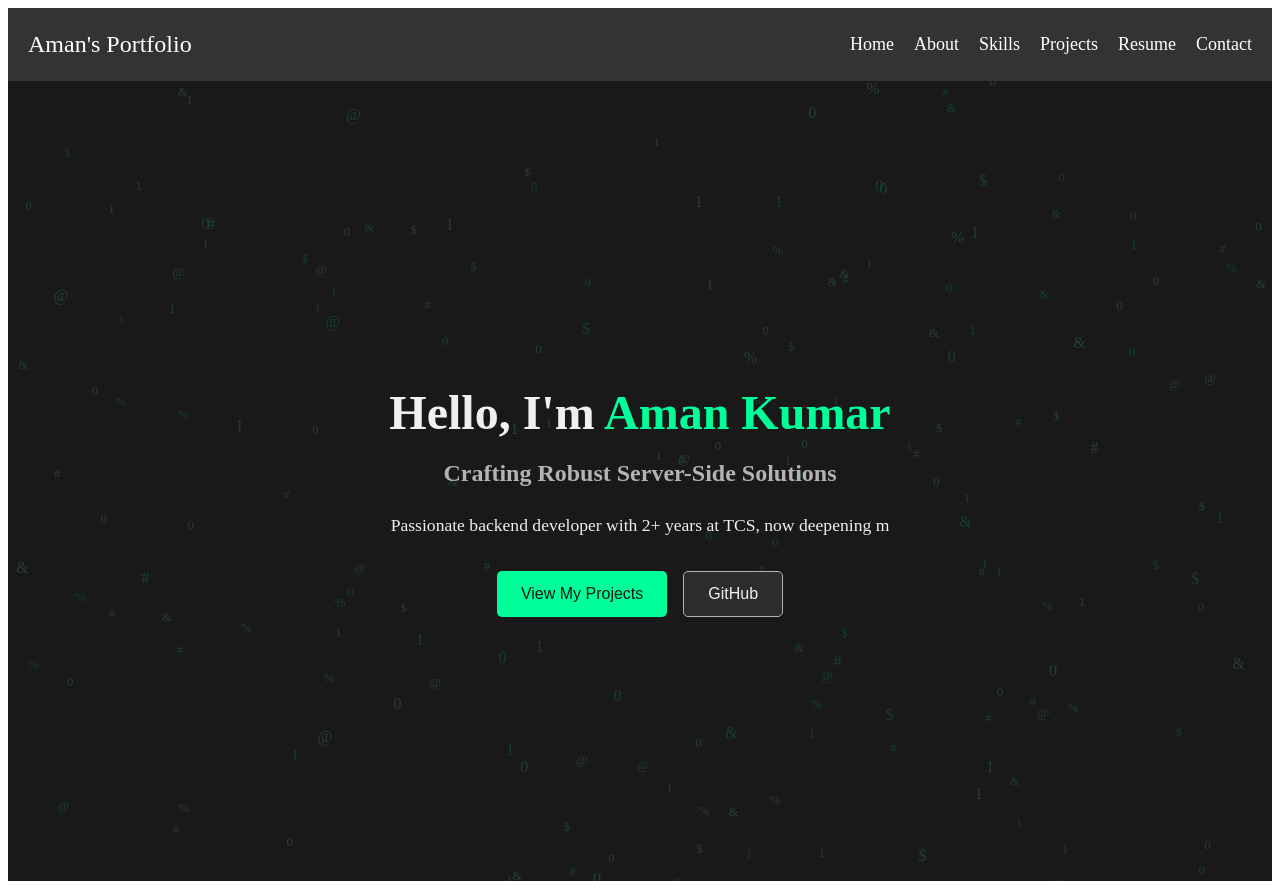
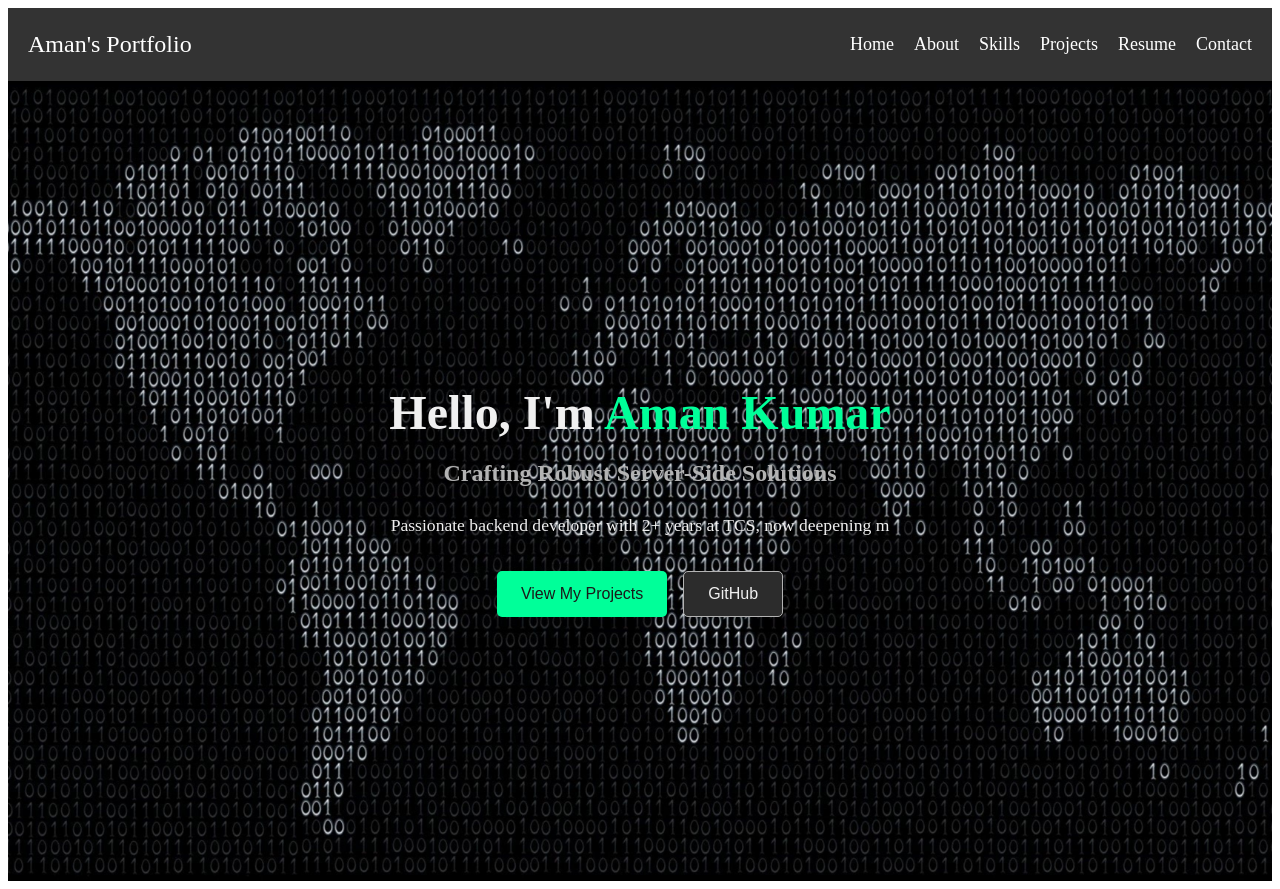
Before and after one commit to Aman-kumar16/Personal-Portfolio-website, an Angular app in the folder aman-portfolio/: page / in a window 1280 px wide. Built offline with nearby package versions, Linux system fonts and the light colour scheme.

Commit message:
add background image for homepage

```diff
--- a/aman-portfolio/angular.json
+++ b/aman-portfolio/angular.json
@@ -20,11 +20,6 @@
             "outputPath": "dist/aman-portfolio",
             "index": "src/index.html",
             "browser": "src/main.ts",
-            "stylePreprocessorOptions": {
-              "includePaths": [
-                "src"
-              ]
-            },
             "polyfills": [
               "zone.js"
             ],
@@ -87,11 +82,6 @@
               "zone.js",
               "zone.js/testing"
             ],
-            "stylePreprocessorOptions": {
-              "includePaths": [
-                "src"
-              ]
-            },
             "tsConfig": "tsconfig.spec.json",
             "inlineStyleLanguage": "scss",
             "assets": [
--- a/aman-portfolio/src/app/sections/home/home.component.html
+++ b/aman-portfolio/src/app/sections/home/home.component.html
@@ -1,5 +1,4 @@
 <section class="home">
-    <div class="background-animation"></div>
     <div class="intro">
       <h1>Hello, I'm <span class="highlight">Aman Kumar</span></h1>
       <h2 class="tagline animated-text">Crafting Robust Server-Side Solutions</h2>
--- a/aman-portfolio/src/app/sections/home/home.component.scss
+++ b/aman-portfolio/src/app/sections/home/home.component.scss
@@ -1,4 +1,4 @@
-@import '@styles/variables'; // Adjust path if needed
+@import '../../../variables'; // Adjust path if needed
 
 .home {
     height: 100vh;
@@ -8,64 +8,32 @@
     align-items: center;
     text-align: center;
     overflow: hidden;
-  background: $primary-dark;
+    background-color: $primary-dark; // Fallback color
     color: $text-color-primary;
+    background-image: url('../../../assets/homepage_bg.jpg'); /* Replace with your image file name */
+    background-size: cover; /* Ensures the image covers the entire background */
+    background-position: center; /* Centers the image in the background */
+    background-repeat: no-repeat; /* Prevents the image from repeating */
 
-  .background-animation {
+  .video-background {
     position: absolute;
     top: 0;
     left: 0;
     width: 100%;
     height: 100%;
-    pointer-events: none;
+    overflow: hidden;
+    z-index: -1; // Place the video behind the content
 
-    &::before {
-      content: '';
+    video {
+      min-width: 100%;
+      min-height: 100%;
+      width: auto;
+      height: auto;
       position: absolute;
-      top: 0;
-      left: 0;
-      width: 100%;
-      height: 100%;
-      background: rgba($primary-dark, 0.8);
-      z-index: 1;
-    }
-
-    span {
-      position: absolute;
-      display: block;
-      font-size: 0.8rem;
-      color: $accent-color;
-      white-space: nowrap;
-      animation: rain 5s linear infinite;
-      opacity: 0.8;
-
-      &:nth-child(even) {
-        color: lighten($accent-color, 20%);
-        animation-delay: -1.5s;
-      }
-
-      &:nth-child(3n) {
-        font-size: 1rem;
-        animation-duration: 2.5s;
-      }
-    }
-
-    @keyframes rain {
-      0% {
-        transform: translateY(-100%);
-      }
-      100% {
-        transform: translateY(200vh);
-      }
-    }
-  }
-
-  @keyframes fadeIn {
-    from {
-      opacity: 0.7;
-    }
-    to {
-      opacity: 1;
+      top: 50%;
+      left: 50%;
+      transform: translate(-50%, -50%);
+      object-fit: cover; // Ensure the video covers the entire container without distortion
     }
   }
 
@@ -137,4 +105,13 @@
       }
     }
   }
+
+  @keyframes fadeIn {
+    from {
+      opacity: 0.7;
     }
+    to {
+      opacity: 1;
+    }
+  }
+}
--- a/aman-portfolio/src/app/sections/home/home.component.ts
+++ b/aman-portfolio/src/app/sections/home/home.component.ts
@@ -1,4 +1,4 @@
-import { Component, OnInit, ElementRef, Renderer2 } from '@angular/core';
+import { Component, OnInit } from '@angular/core';
 
 @Component({
   selector: 'app-home',
@@ -7,39 +7,14 @@ import { Component, OnInit, ElementRef, Renderer2 } from '@angular/core';
   styleUrls: ['./home.component.scss'],
 })
 export class HomeComponent implements OnInit {
-  constructor(private el: ElementRef, private renderer: Renderer2) {}
+  constructor() {}
 
   ngOnInit(): void {
-    this.createCodeRain();
     this.animateText();
   }
 
-  createCodeRain(): void {
-    const backgroundAnimation = this.el.nativeElement.querySelector(
-      '.background-animation'
-    );
-    const numberOfCharacters = window.innerWidth / 5;
-
-    for (let i = 0; i < numberOfCharacters; i++) {
-      const span = this.renderer.createElement('span');
-      span.textContent = this.getRandomCharacter();
-      const initialX = Math.random() * window.innerWidth;
-      const initialDelay = Math.random() * 3;
-
-      this.renderer.setStyle(span, 'left', `${initialX}px`);
-      this.renderer.setStyle(span, 'animation-delay', `-${initialDelay}s`);
-      this.renderer.appendChild(backgroundAnimation, span);
-    }
-  }
-
-  getRandomCharacter(): string {
-    const characters = '01$#%&@01';
-    return characters.charAt(Math.floor(Math.random() * characters.length));
-  }
-
   animateText(): void {
-    const animatedElements =
-      this.el.nativeElement.querySelectorAll('.animated-text');
+    const animatedElements = document.querySelectorAll('.animated-text') as NodeListOf<HTMLElement>;
     animatedElements.forEach((element: HTMLElement) => {
       const text = element.textContent;
       if (text) {
--- a/aman-portfolio/tsconfig.json
+++ b/aman-portfolio/tsconfig.json
@@ -4,11 +4,6 @@
   "compileOnSave": false,
   "compilerOptions": {
     "baseUrl": "./",
-    "paths": {
-      "@styles/*": [
-        "src/*"
-      ]
-    },
     "outDir": "./dist/out-tsc",
     "strict": true,
     "noImplicitOverride": true,
```
Also changed, not shown: aman-portfolio/src/assets/homepage_bg.jpg (added). Lines whose indentation alone changed are shown as unchanged.
